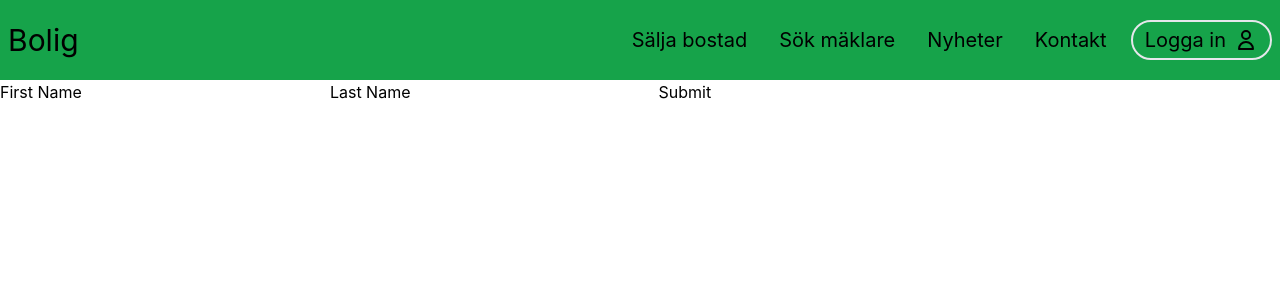
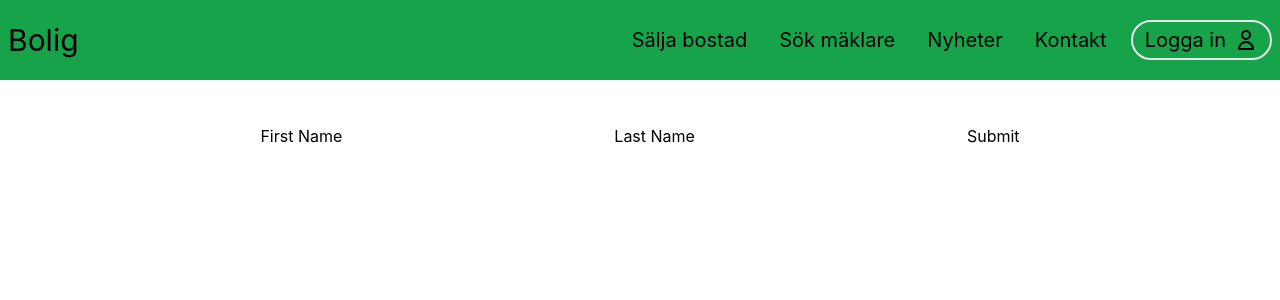
Before and after one commit to MaxAndreasLundin/bolig-web, a Next.js app: page /form in a window 1280 px wide. Shown: the top 300 px of the page. Built offline with nearby package versions, Linux system fonts and the light colour scheme.

Commit message:
changed some styling on the form

```diff
--- a/components/Form.tsx
+++ b/components/Form.tsx
@@ -35,13 +35,19 @@ export default function PageWithJSbasedForm() {
     alert(`Is this your full name: ${result.data}`);
   };
   return (
-    <div>
-      <form onSubmit={handleSubmit}>
-        <label htmlFor="first">First Name</label>
+    <div className="p-5 content-center justify-center flex">
+      <form onSubmit={handleSubmit} className="m-3">
+        <label htmlFor="first" className="m-3">
+          First Name
+        </label>
         <input type="text" id="first" name="first" required />
-        <label htmlFor="last">Last Name</label>
+        <label htmlFor="last" className="m-3">
+          Last Name
+        </label>
         <input type="text" id="last" name="last" required />
-        <button type="submit">Submit</button>
+        <button type="submit" className="m-3">
+          Submit
+        </button>
       </form>
     </div>
   );
--- a/components/Navbar.tsx
+++ b/components/Navbar.tsx
@@ -29,7 +29,11 @@ const Navbar = () => {
           <p className="hidden sm:flex md:text-lg lg:text-xl ">Logga in</p>
           <UserIcon className="h-6" />
           <div className="block sm:hidden cursor-pointer" onClick={handleClick}>
-            {click ? <XIcon className="h-6" /> : <MenuIcon className="h-6 hover:text-gray-200" />}
+            {click ? (
+              <XIcon className="h-6" />
+            ) : (
+              <MenuIcon className="h-6 hover:text-gray-200" />
+            )}
           </div>
         </div>
         {/*mobile */}
```
